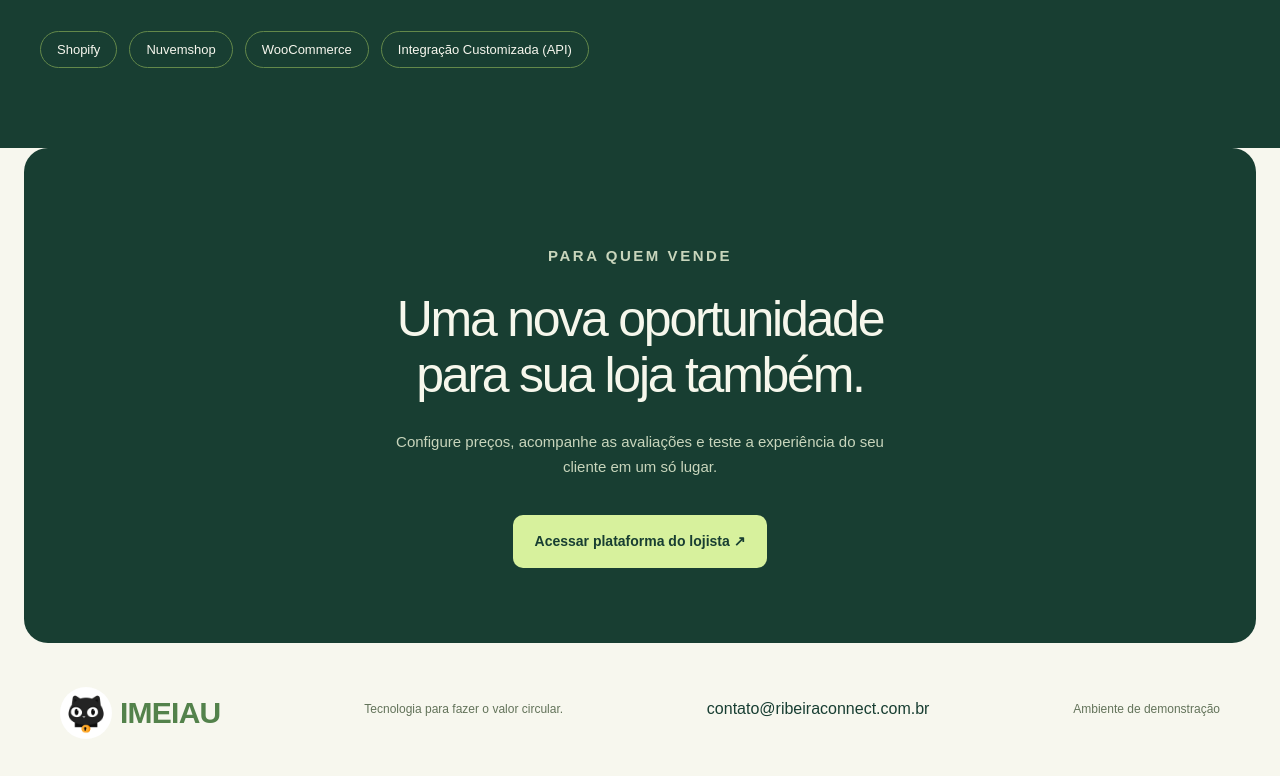
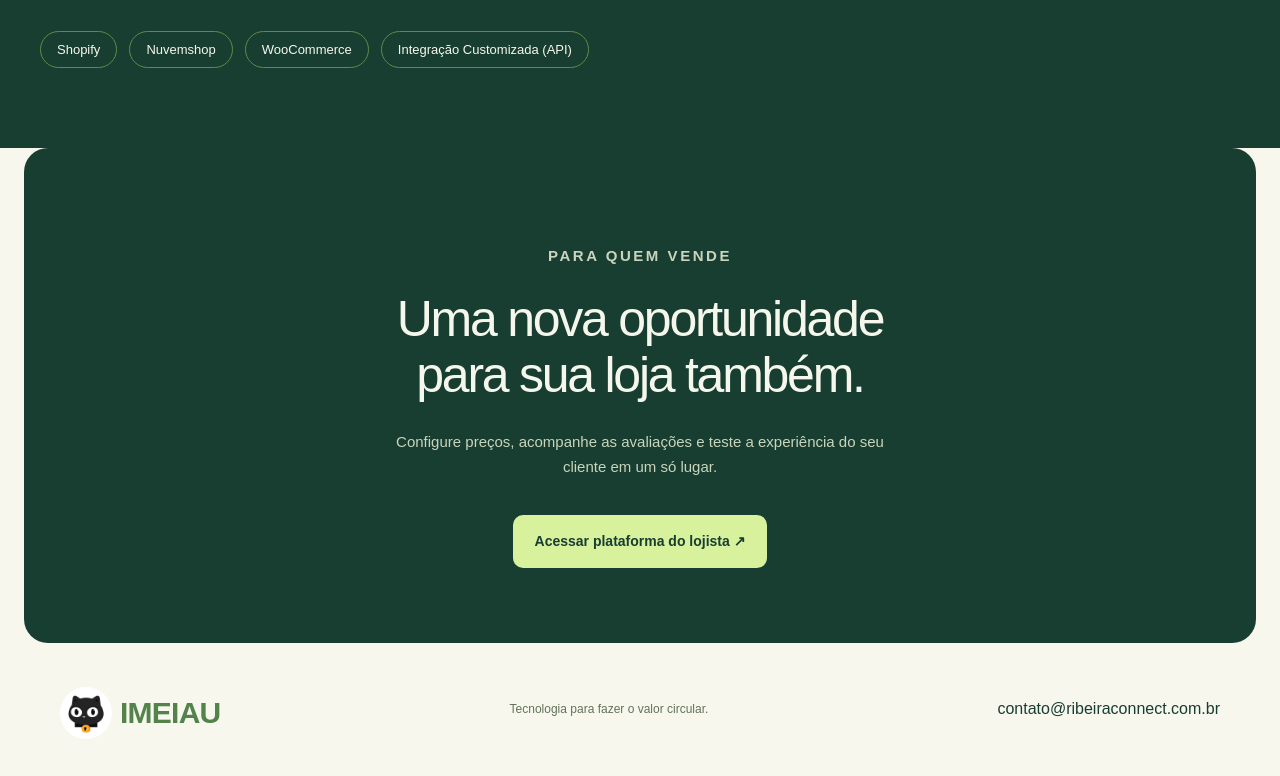
Before and after one commit to rhenanteix/ImeiAu, a Next.js app in the folder merchant/: page / in a window 1280 px wide. Shown: the part 3248-4024 px from the top of the page. Built offline with nearby package versions, Linux system fonts and the light colour scheme.

Commit message:
remove demonstracao

```diff
--- a/merchant/src/app/page.tsx
+++ b/merchant/src/app/page.tsx
@@ -167,7 +167,7 @@ export default function Page() {
           </div>
         </section>
         */}
-<section id="demonstracao" className={`${styles.section} ${styles.demo}`}>
+        <section id="demonstracao" className={`${styles.section} ${styles.demo}`}>
           <div data-reveal>
             <p className={styles.eyebrow}>02 / VEJA EM AÇÃO</p>
             <h2 data-reveal>
@@ -290,7 +290,6 @@ export default function Page() {
         </Link>
         <p>Tecnologia para fazer o valor circular.</p>
         <a href="mailto:contato@ribeiraconnect.com.br">contato@ribeiraconnect.com.br</a>
-        <small>Ambiente de demonstração</small>
       </footer>
     </LandingMotion>
   );
```
